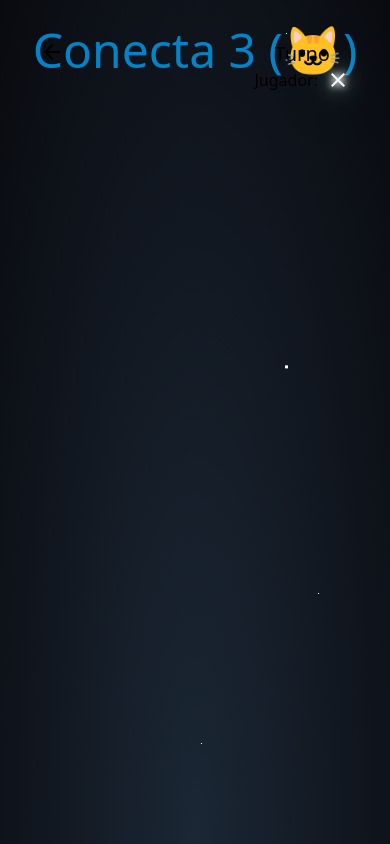
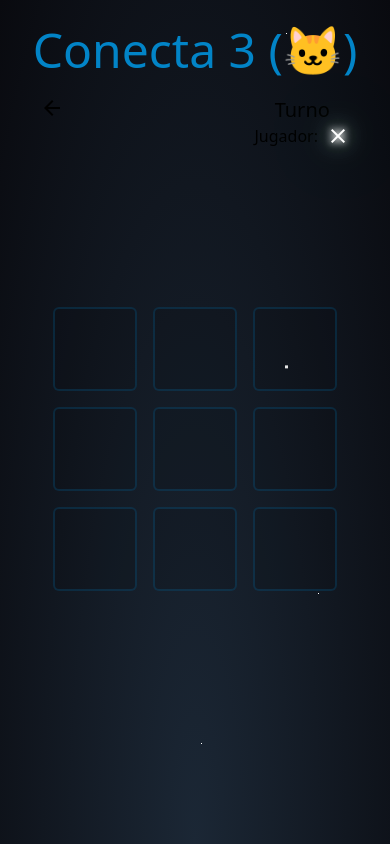
Before and after one commit to mlopezh1108/home, an Angular app: page /tic-tac-toe in a window 390 px wide. Built offline with nearby package versions, Linux system fonts and the light colour scheme.

Commit message:
corrigiendo estilos

```diff
--- a/src/app/core/components/header/header.component.scss
+++ b/src/app/core/components/header/header.component.scss
@@ -1,14 +1,14 @@
 header {
-  @apply w-full min-h-20 px-5 py-3 flex flex-wrap items-end justify-end  relative;
-  @apply bg-[url('/assets/ce.jpg')] bg-no-repeat bg-cover bg-opacity-90;
-  @apply fixed top-0 w-full z-50;
+  @apply w-full min-h-20 px-5 py-3 items-end justify-end  relative;
+  @apply bg-[url('../../../../assets/ce.jpg')] bg-no-repeat bg-cover;
+  @apply w-full bg-sky-600;
 }
 
 section {
-  @apply mx-auto sm:w-full lg:w-fit bg-[rgba(0,0,0,0.4)] px-2 py-1 rounded-md;
+  @apply rounded-md bg-black/30;
   h1,
   h2 {
-    @apply text-center;
+    @apply text-center px-2 py-1 w-fit mx-auto;
   }
   h1 {
     @apply text-2xl font-light;
@@ -19,14 +19,14 @@ section {
 }
 
 img {
-  @apply rounded-full h-32 object-cover absolute left-5 -bottom-16;
+  @apply hidden md:block rounded-full h-32 object-cover absolute left-5;
   border: solid 2px white;
 }
 
 nav {
-  @apply justify-center flex items-center h-full sm:w-full lg:w-fit;
+  @apply justify-center flex flex-wrap items-center bg-black/30 h-full;
 }
 
 a {
-  @apply flex items-center gap-3 px-5 py-3 rounded-md cursor-pointer hover:bg-[rgba(255,255,255,0.1)] hover:font-semibold;
+  @apply flex items-center gap-3 px-5 py-3 rounded-md cursor-pointer hover:bg-white/10 hover:font-semibold;
 }
--- a/src/app/core/components/header/header.component.ts
+++ b/src/app/core/components/header/header.component.ts
@@ -5,24 +5,4 @@ import { Component, OnDestroy, OnInit } from '@angular/core';
   templateUrl: './header.component.html',
   styleUrl: './header.component.scss',
 })
-export class HeaderComponent implements OnInit, OnDestroy {
-  scrollPosition: number = 0;
-  listener!: any;
-
-  ngOnInit() {
-    document.addEventListener('scroll', this.#eventHandler);
-  }
-
-  ngOnDestroy(): void {
-    document.removeEventListener('scroll', this.#eventHandler);
-  }
-
-  #eventHandler = () => this.togglePicture();
-
-  private togglePicture(): void {
-    const img = document.getElementById('profilePicture');
-    if (window.scrollY > this.scrollPosition) img!.style.display = 'none';
-    if (window.scrollY === 0) img!.style.display = 'inline';
-    this.scrollPosition = window.scrollY;
-  }
-}
+export class HeaderComponent {}
--- a/src/app/core/pages/about/about.component.html
+++ b/src/app/core/pages/about/about.component.html
@@ -19,7 +19,7 @@
         <h1>Habilidades y Conocimientos</h1>
         <br />
 
-        <canvas id="chart" ></canvas>
+        <canvas id="chart" height="220"></canvas>
 
       </section>
       <section>
--- a/src/app/core/pages/about/about.component.scss
+++ b/src/app/core/pages/about/about.component.scss
@@ -11,13 +11,13 @@ article {
 }
 
 main {
-    @apply flex;
+  @apply md:flex;
 }
 
 section {
-    @apply w-1/2 text-center px-10;
+  @apply md:w-1/2 text-center sm:px-10 md:border-solid;
 }
 
 section:first-child {
-      border-right: solid #0284c7 1px
+  border-right: #0284c7 1px;
 }
--- a/src/app/core/pages/home/home.component.scss
+++ b/src/app/core/pages/home/home.component.scss
@@ -1,3 +1,3 @@
 main {
-    @apply sm:mt-36 lg:mt-24 px-10 pb-5
+    @apply px-10
 }
--- a/src/app/tic-tac-toe/pages/game/game.component.scss
+++ b/src/app/tic-tac-toe/pages/game/game.component.scss
@@ -9,12 +9,12 @@ h1 {
 }
 
 div.board {
-  @apply flex flex-wrap m-auto sm:w-[400px] sm:h-[400px] lg:w-[600px] lg:h-[600px];
+  @apply flex flex-wrap m-auto w-[300px] h-[300px] sm:w-[400px] sm:h-[400px] lg:w-[600px] lg:h-[600px];
 }
 
 section.cell {
-  @apply font-bold w-[calc(33.3333%_-_16px)] h-[calc(33.3333%_-_16px)] sm:text-8xl lg:text-9xl flex items-center justify-center m-2 rounded-md;
-  @apply bg-black/10 relative cursor-pointer whitespace-nowrap transition-all duration-300 hover:scale-105 hover:shadow-[0_0_40px_8px_rgba(62,61,117,0.7)] hue-rotate-180;
+  @apply border-solid border-2 border-sky-600/20 font-bold w-[calc(33.3333%_-_16px)] h-[calc(33.3333%_-_16px)] sm:text-8xl lg:text-9xl flex items-center justify-center m-2 rounded-md;
+  @apply bg-black/10 relative cursor-pointer whitespace-nowrap transition-all duration-300 hover:scale-105 hover:shadow-[0_0_40px_8px_rgba(2,132,199,0.7)];
 }
 
 section.turn {
@@ -22,7 +22,7 @@ section.turn {
 }
 
 .score {
-  @apply absolute top-10 right-10;
+  @apply absolute top-24 sm:top-10 right-10;
 }
 
 .score h2 {
@@ -34,7 +34,7 @@ button {
 }
 
 .return {
-  @apply absolute top-10 left-10 hover:scale-150;
+  @apply absolute top-24 sm:top-10 left-10 hover:scale-150;
 }
 
 .close {
```
Lines whose indentation alone changed are shown as unchanged.
